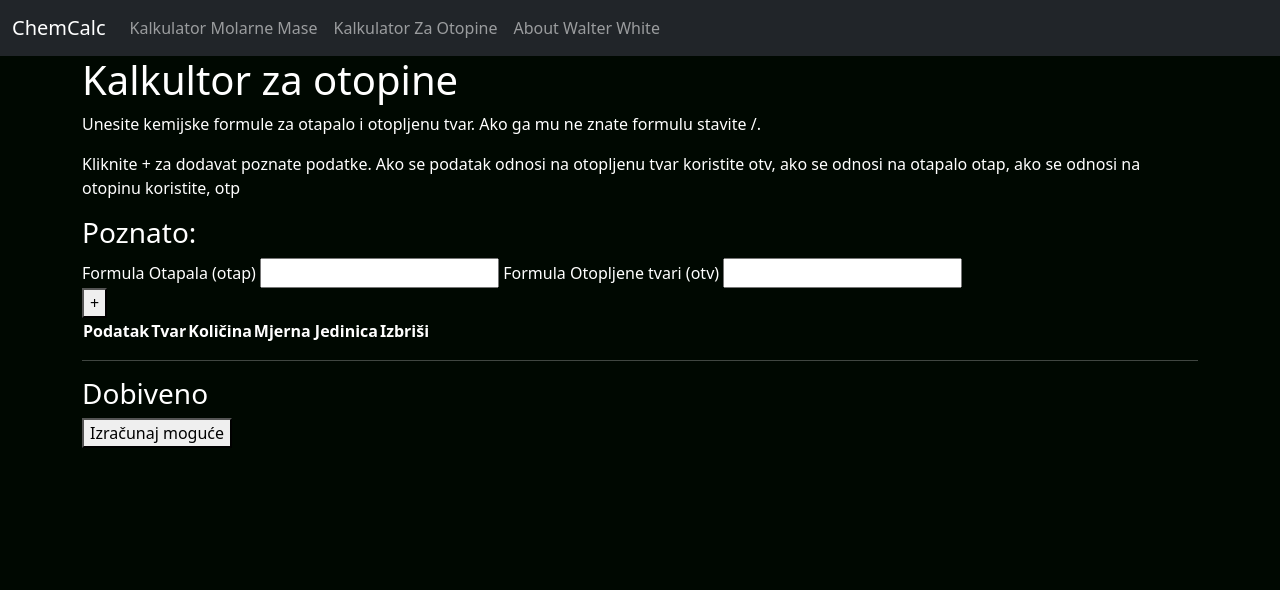
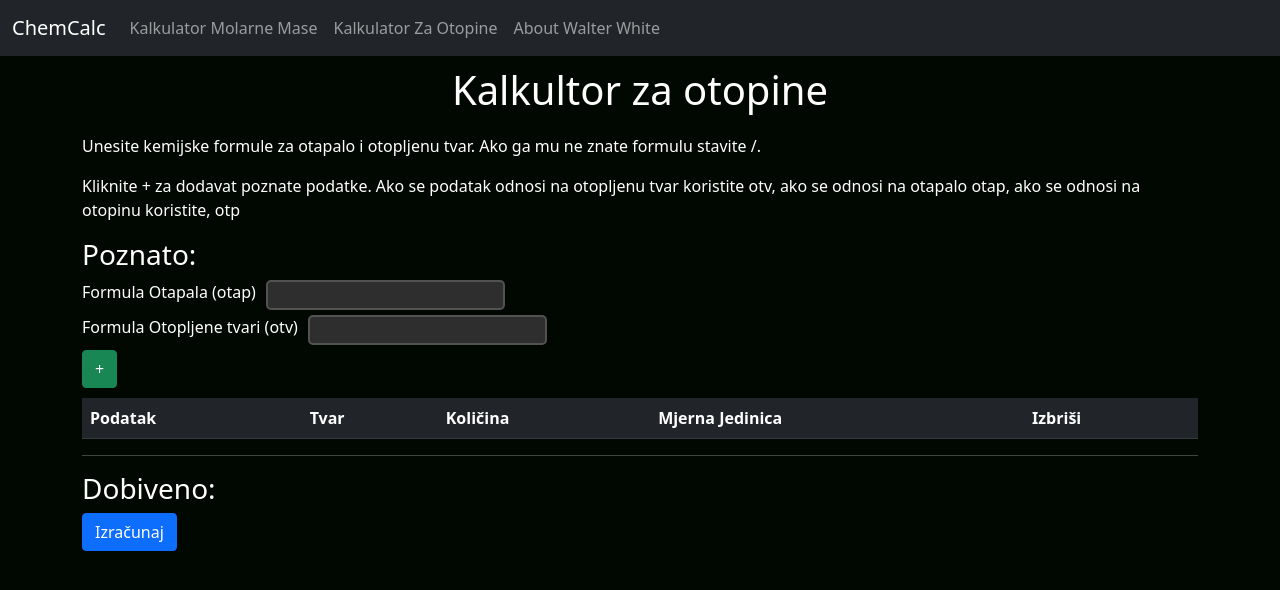
Before and after one commit to StaveYt/kemijaProjekt, a plain HTML site: page pages/kalkulatorOtp.html in a window 1280 px wide. Drawn offline with nearby package versions, Linux system fonts and the light colour scheme.

Commit message:
better ui (still sucks)

```diff
--- a/assets/css/style1.css
+++ b/assets/css/style1.css
@@ -4,6 +4,18 @@ body{
     background-color: #000801;
 }
 
+.main-title{
+    text-align: center;
+    margin-bottom: 20px;
+    margin-top: 10px;
+}
+
+.inputContainer{
+    display: flex;
+    gap: 10px;
+    margin-bottom: 5px;
+    margin-top: 5px;
+}
 
 .background-img{
     position: absolute;
@@ -17,3 +29,13 @@ body{
     text-align: center;
     color: white;
 }
+
+#add-known{
+    margin-bottom: 10px;
+}
+
+.input{
+    border: rgb(82, 82, 82) solid 2px;
+    border-radius: 5px;
+    background-color: rgb(46, 46, 46);
+}
--- a/js/otopine.js
+++ b/js/otopine.js
@@ -101,7 +101,7 @@ function AddKnown() {
   </select>
 </td>
 <td>
-  <button onclick="DelKnown(event)">-</button>
+  <button onclick="DelKnown(event)" class="btn btn-danger">-</button>
 </td>`;
   tbody.appendChild(trow);
   known.push(new KnownInfo(nRows, "V", "otap", 0, "m^3"));
--- a/pages/kalkulatorOtp.html
+++ b/pages/kalkulatorOtp.html
@@ -34,18 +34,23 @@
     </div>
   </nav>
   <div class="container" style="color:white;">
-    <h1>Kalkultor za otopine</h1>
+    <h1 class="main-title">Kalkultor za otopine</h1>
     <p>Unesite kemijske formule za otapalo i otopljenu tvar. Ako ga mu ne znate formulu stavite /.</p>
     <p> Kliknite + za dodavat poznate podatke. Ako se podatak odnosi na otopljenu tvar koristite otv, ako se odnosi na otapalo otap, ako se odnosi na otopinu koristite, otp</p>
     <p></p>
     <div id="known">
       <h3>Poznato:</h3>
-      <label for="otap">Formula Otapala (otap)</label>
-      <input id="formOtapInp">
-      <label for="otv">Formula Otopljene tvari (otv)</label>
-      <input id="formOtvInp"><br>
-      <button id="add-known" onclick="AddKnown()">+</button>
-      <table>
+      <div class="inputContainer">
+        <label for="otap">Formula Otapala (otap)</label>
+        <input class="input" id="formOtapInp">
+      </div>
+      <div class="inputContainer">
+        <label for="otv">Formula Otopljene tvari (otv)</label>
+        <input class="input" id="formOtvInp">
+      </div>
+
+      <button id="add-known" class="btn btn-success" onclick="AddKnown()">+</button>
+      <table class="table table-dark">
         <thead>
           <th>Podatak</th>
           <th>Tvar</th>
@@ -59,8 +64,8 @@
     </div>
     <hr>
     <div id="calculated">
-      <h3>Dobiveno</h3>
-      <button id="calcBtn" onclick="Calc()">Izračunaj moguće</button>
+      <h3>Dobiveno:</h3>
+      <button class="btn btn-primary" id="calcBtn" onclick="Calc()">Izračunaj</button>
     </div>
   </div>
   <script src="../js/otopine.js" type="text/javascript"></script>
```
Also changed, not shown: pages/kalkulatorM.html (+7 -3 lines).
